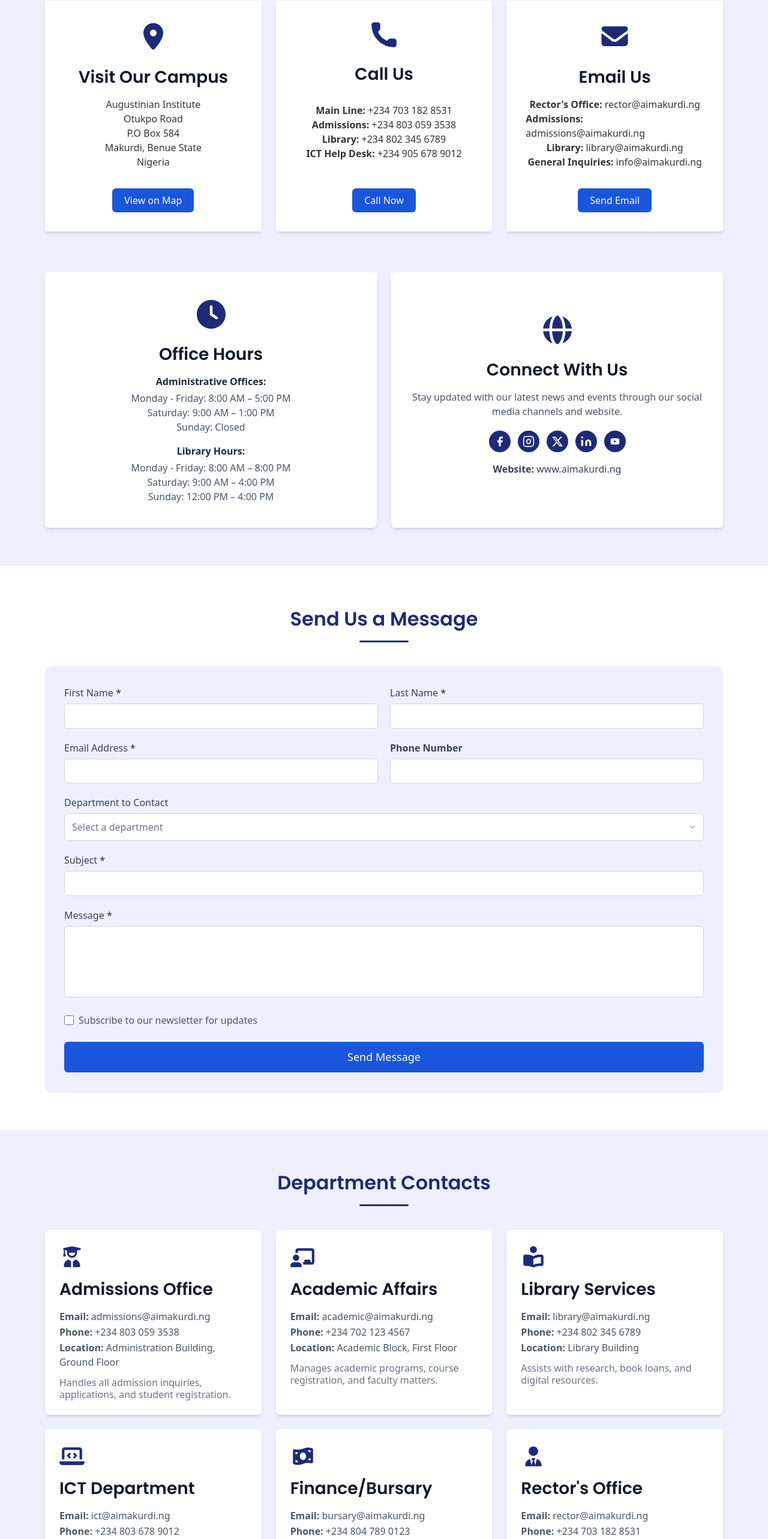
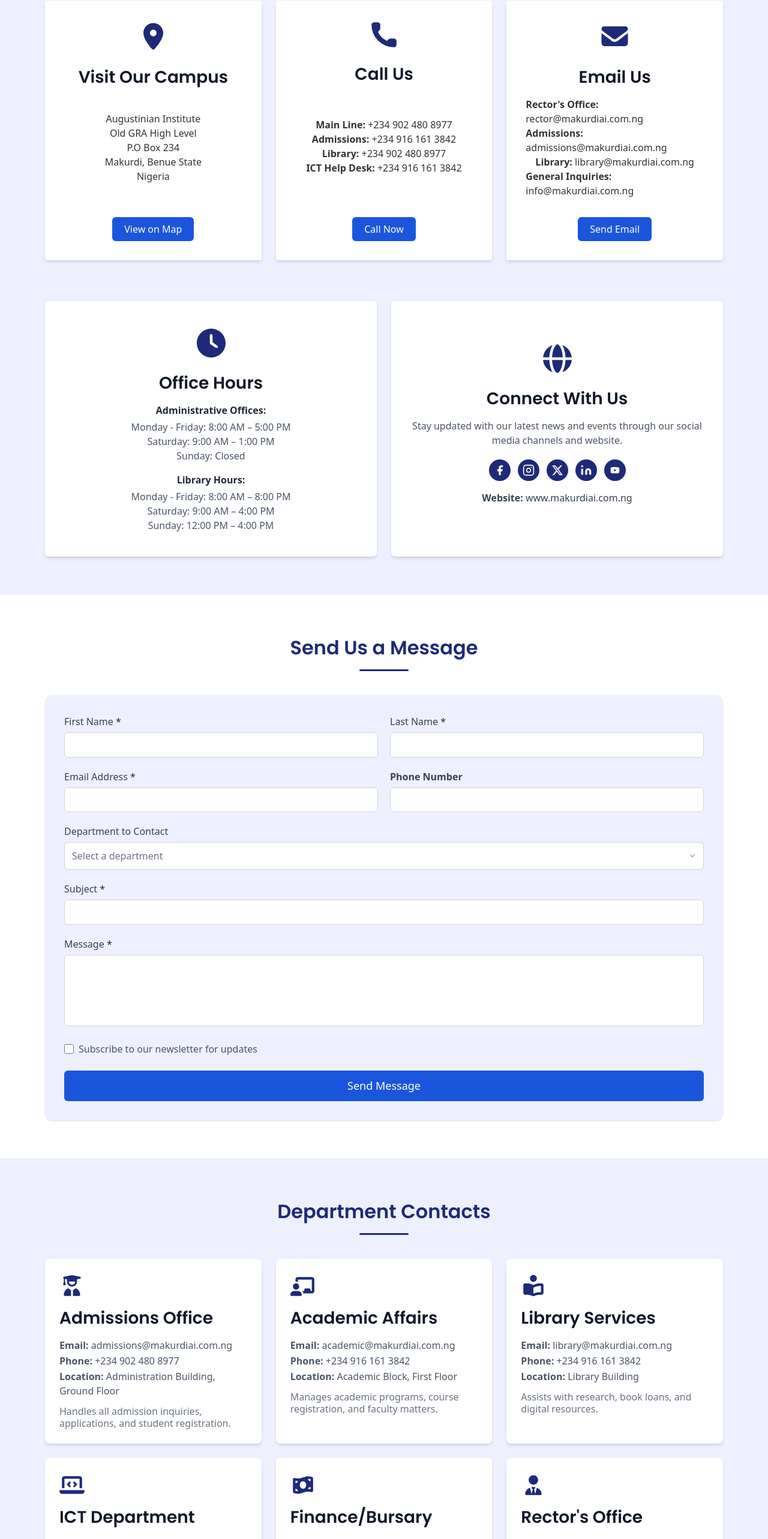
Before and after one commit to Etinmax/ai-makurdi, a Next.js app: page /contact in a window 1280 px wide. Shown: the part 756-3322 px from the top of the page at 60% size. Built offline with nearby package versions, Linux system fonts and the light colour scheme.

Commit message:
contacts update

```diff
--- a/src/app/about/page.tsx
+++ b/src/app/about/page.tsx
@@ -165,7 +165,7 @@ export default function AboutPage() {
 
             {/* Main Image */}
             <img
-              src="/aif.jpg"
+              src="/abc.jpg"
               alt="About institute"
               className="rounded-lg shadow-md w-full object-cover"
             />
--- a/src/app/admissions/page.tsx
+++ b/src/app/admissions/page.tsx
@@ -535,11 +535,11 @@ export default function AdmissionsPage() {
               </div>
               <div className="flex flex-col gap-4">
                 {[
-                  { icon: <Phone size={15} className="text-[#0e6dfa]" />, label: "Phone", val: "+234 703 182 8531, +234 803 059 3538" },
-                  { icon: <Mail size={15} className="text-[#0e6dfa]" />, label: "Email", val: "admissions@aimakurdi.ng" },
-                  { icon: <MapPin size={15} className="text-[#0e6dfa]" />, label: "Address", val: "Admissions Office, Augustinian Institute, Otukpo Road, P.O Box 584, Makurdi" },
+                  { icon: <Phone size={15} className="text-[#0e6dfa]" />, label: "Phone", val: "+234 902 480 8977, +234 916 161 3842" },
+                  { icon: <Mail size={15} className="text-[#0e6dfa]" />, label: "Email", val: "admissions@makurdiai.com.ng" },
+                  { icon: <MapPin size={15} className="text-[#0e6dfa]" />, label: "Address", val: "Admissions Office, Augustinian Institute, Old GRA High Level, P.O Box 234, Makurdi" },
                   { icon: <Clock size={15} className="text-[#0e6dfa]" />, label: "Office Hours", val: "8:00 AM - 5:00 PM (Monday - Friday)" },
-                  { icon: <Globe size={15} className="text-[#0e6dfa]" />, label: "Website", val: "www.aimakurdi.ng" },
+                  { icon: <Globe size={15} className="text-[#0e6dfa]" />, label: "Website", val: "www.makurdiai.com.ng" },
                 ].map((row, i) => (
                   <div key={i} className="flex items-start gap-3 text-[18px] text-gray-700">
                     <div className="w-6 h-6  flex items-center justify-center shrink-0 mt-px ">
--- a/src/app/contact/page.tsx
+++ b/src/app/contact/page.tsx
@@ -141,8 +141,8 @@ export default function ContactPage() {
               <h3 className="text-[28px] font-[600] text-gray-900 mb-3">Visit Our Campus</h3>
               <div className=" flex items-center justify-center flex-col text-[16px] font[400] text-[#333333] leading-6 flex-1">
                 <p>Augustinian Institute</p>
-                <p>Otukpo Road</p>
-                <p>P.O Box 584</p>
+                <p>Old GRA High Level</p>
+                <p>P.O Box 234</p>
                 <p>Makurdi, Benue State</p>
                 <p>Nigeria</p>
               </div>
@@ -158,13 +158,13 @@ export default function ContactPage() {
               </div>
              <h3 className="text-[28px] font-[600] text-gray-900 mb-3">Call Us</h3>
               <div className="flex items-center justify-center flex-col text-[16px] font[400] text-[#333333] leading-6 flex-1">
-                <p><span className="font-[600]">Main Line:</span> +234 703 182 8531</p>
-                <p><span className="font-[600]">Admissions:</span> +234 803 059 3538</p>
-                <p><span className="font-[600]">Library:</span> +234 802 345 6789</p>
-                <p><span className="font-[600]">ICT Help Desk:</span> +234 905 678 9012</p>
+                <p><span className="font-[600]">Main Line:</span> +234 902 480 8977</p>
+                <p><span className="font-[600]">Admissions:</span> +234 916 161 3842</p>
+                <p><span className="font-[600]">Library:</span> +234 902 480 8977</p>
+                <p><span className="font-[600]">ICT Help Desk:</span> +234 916 161 3842</p>
               </div>
               <div className="mt-4 flex justify-center items-center">
-                <BlueBtn href="tel:+2347031828531" label="Call Now" />
+                <BlueBtn href="tel:+2349024808977" label="Call Now" />
               </div>
             </div>
 
@@ -176,13 +176,13 @@ export default function ContactPage() {
 </svg>              </div>
               <h3 className="text-[28px] font-[600] text-gray-900 mb-3">Email Us</h3>
               <div className="flex items-center justify-center flex-col text-[16px] font[400] text-[#333333] leading-6 flex-1">
-                <p><span className="font-[600]">Rector's Office:</span> rector@aimakurdi.ng</p>
-                <p><span className="font-[600]">Admissions:</span> admissions@aimakurdi.ng</p>
-                <p><span className="font-[600]">Library:</span> library@aimakurdi.ng</p>
-                <p><span className="font-[600]">General Inquiries:</span> info@aimakurdi.ng</p>
+                <p><span className="font-[600]">Rector's Office:</span> rector@makurdiai.com.ng</p>
+                <p><span className="font-[600]">Admissions:</span> admissions@makurdiai.com.ng</p>
+                <p><span className="font-[600]">Library:</span> library@makurdiai.com.ng</p>
+                <p><span className="font-[600]">General Inquiries:</span> info@makurdiai.com.ng</p>
               </div>
               <div className="mt-4 flex justify-center items-center">
-                <BlueBtn href="mailto:info@aimakurdi.ng" label="Send Email" />
+                <BlueBtn href="mailto:info@makurdiai.com.ng" label="Send Email" />
               </div>
             </div>
           </div>
@@ -278,7 +278,7 @@ export default function ContactPage() {
   ))}
 </div>
               <div className="text-[16px] text-gray-700 mb-5">
-                <p><span className="font-[600]">Website:</span> www.aimakurdi.ng</p>
+                <p><span className="font-[600]">Website:</span> www.makurdiai.com.ng</p>
               </div>
 
             </div>
@@ -359,8 +359,8 @@ export default function ContactPage() {
            icon: <svg xmlns="http://www.w3.org/2000/svg" viewBox="0 0 640 640" width={42} height={42} fill="#1e2a78">
   <path d="M337.3 51C325.9 48.7 314.2 48.7 302.8 51L115.3 88.5C104.1 90.7 96 100.6 96 112C96 122.3 102.5 131.3 112 134.6L112 208L96.3 286.6C96.1 287.5 96 288.5 96 289.5C96 297.5 102.5 304.1 110.6 304.1L145.5 304.1C153.5 304.1 160.1 297.6 160.1 289.5C160.1 288.5 160 287.6 159.8 286.6L144 208L144 141.3L192 150.9L192 208C192 278.7 249.3 336 320 336C390.7 336 448 278.7 448 208L448 150.9L524.7 135.6C535.9 133.3 544 123.4 544 112C544 100.6 535.9 90.7 524.7 88.5L337.3 51zM320 288C275.8 288 240 252.2 240 208L400 208C400 252.2 364.2 288 320 288zM216.1 384.1C154.7 412.3 112 474.3 112 546.3C112 562.7 125.3 576 141.7 576L296 576L296 430L238.6 387C232.1 382.1 223.4 380.8 216 384.2zM344 576L498.3 576C514.7 576 528 562.7 528 546.3C528 474.3 485.3 412.3 423.9 384.2C416.5 380.8 407.8 382.1 401.3 387L343.9 430L343.9 576z"/>
 </svg>,                title: "Admissions Office",
-                email: "admissions@aimakurdi.ng",
-                phone: "+234 803 059 3538",
+                email: "admissions@makurdiai.com.ng",
+                phone: "+234 902 480 8977",
                 location: "Administration Building, Ground Floor",
                 desc: "Handles all admission inquiries, applications, and student registration.",
               },
@@ -371,8 +371,8 @@ export default function ContactPage() {
                   </svg>
                 ),
                 title: "Academic Affairs",
-                email: "academic@aimakurdi.ng",
-                phone: "+234 702 123 4567",
+                email: "academic@makurdiai.com.ng",
+                phone: "+234 916 161 3842",
                 location: "Academic Block, First Floor",
                 desc: "Manages academic programs, course registration, and faculty matters.",
               },
@@ -381,8 +381,8 @@ export default function ContactPage() {
   <path d="M320 216C368.6 216 408 176.6 408 128C408 79.4 368.6 40 320 40C271.4 40 232 79.4 232 128C232 176.6 271.4 216 320 216zM320 514.7L320 365.4C336.3 358.6 352.9 351.7 369.7 344.7C408.7 328.5 450.5 320.1 492.8 320.1L512 320.1L512 480.1L492.8 480.1C433.7 480.1 375.1 491.8 320.5 514.6L320 514.8zM320 296L294.9 285.5C248.1 266 197.9 256 147.2 256L112 256C85.5 256 64 277.5 64 304L64 496C64 522.5 85.5 544 112 544L147.2 544C197.9 544 248.1 554 294.9 573.5L307.7 578.8C315.6 582.1 324.4 582.1 332.3 578.8L345.1 573.5C391.9 554 442.1 544 492.8 544L528 544C554.5 544 576 522.5 576 496L576 304C576 277.5 554.5 256 528 256L492.8 256C442.1 256 391.9 266 345.1 285.5L320 296z"/>
 </svg>,
                 title: "Library Services",
-                email: "library@aimakurdi.ng",
-                phone: "+234 802 345 6789",
+                email: "library@makurdiai.com.ng",
+                phone: "+234 916 161 3842",
                 location: "Library Building",
                 desc: "Assists with research, book loans, and digital resources.",
               },
@@ -392,8 +392,8 @@ export default function ContactPage() {
   <path d="M64 160C64 124.7 92.7 96 128 96L512 96C547.3 96 576 124.7 576 160L576 400L512 400L512 160L128 160L128 400L64 400L64 160zM0 467.2C0 456.6 8.6 448 19.2 448L620.8 448C631.4 448 640 456.6 640 467.2C640 509.6 605.6 544 563.2 544L76.8 544C34.4 544 0 509.6 0 467.2zM281 273L250 304L281 335C290.4 344.4 290.4 359.6 281 368.9C271.6 378.2 256.4 378.3 247.1 368.9L199.1 320.9C189.7 311.5 189.7 296.3 199.1 287L247.1 239C256.5 229.6 271.7 229.6 281 239C290.3 248.4 290.4 263.6 281 272.9zM393 239L441 287C450.4 296.4 450.4 311.6 441 320.9L393 368.9C383.6 378.3 368.4 378.3 359.1 368.9C349.8 359.5 349.7 344.3 359.1 335L390.1 304L359.1 273C349.7 263.6 349.7 248.4 359.1 239.1C368.5 229.7 383.7 229.7 393 239.1z"/>
 </svg>,
                 title: "ICT Department",
-                email: "ict@aimakurdi.ng",
-                phone: "+234 803 678 9012",
+                email: "ict@makurdiai.com.ng",
+                phone: "+234 916 161 3842",
                 location: "ICT Building",
                 desc: "Technical support, portal issues, and IT infrastructure.",
               },
@@ -402,8 +402,8 @@ export default function ContactPage() {
   <path d="M64 483.6L64 173.5C64 150.3 88.1 134.9 110.3 141.5C198 167.7 260 147 322.4 126.2C386.9 104.7 451.8 83.1 545.7 113.1C564.2 119 576 136.9 576 156.4L576 466.5C576 489.7 551.9 505.1 529.8 498.5C442.1 472.3 380 493 317.7 513.8C253.2 535.3 188.3 556.9 94.4 526.9C75.9 521 64.1 503.1 64.1 483.6zM400 320C400 267 364.2 224 320 224C275.8 224 240 267 240 320C240 373 275.8 416 320 416C364.2 416 400 373 400 320zM184 477.6C188.4 477.6 191.9 473.8 191.2 469.5C186.6 441.7 164.2 420 136 416.5C131.6 416 128 419.6 128 424L128 463.9C128 467.5 130.4 470.7 134 471.6C151.9 475.8 168.3 477.7 184 477.7zM502.5 426.5C507.5 427.3 512 423.5 512 418.5L512 375.9C512 371.5 508.4 367.8 504 368.4C478.8 371.5 458.1 389.3 450.8 413C449.4 417.7 453.1 422.1 458 422.2C472.2 422.6 487 423.9 502.4 426.5zM512 216L512 176.1C512 172.5 509.5 169.3 506 168.4C488.1 164.2 471.7 162.3 456 162.3C451.6 162.3 448.1 166.1 448.8 170.4C453.4 198.2 475.8 219.9 504 223.4C508.4 223.9 512 220.3 512 215.9zM189.2 226.9C190.6 222.2 186.9 217.8 182 217.7C167.8 217.3 153 216 137.6 213.4C132.6 212.6 128.1 216.4 128.1 221.4L128 264C128 268.4 131.6 272.1 136 271.5C161.2 268.4 181.9 250.6 189.2 226.9z"/>
 </svg>,
                 title: "Finance/Bursary",
-                email: "bursary@aimakurdi.ng",
-                phone: "+234 804 789 0123",
+                email: "bursary@makurdiai.com.ng",
+                phone: "+234 916 161 3842",
                 location: "Administration Building, First Floor",
                 desc: "Tuition payments, fee inquiries, and financial matters.",
               },
@@ -412,8 +412,8 @@ export default function ContactPage() {
   <path d="M320 312C253.7 312 200 258.3 200 192C200 125.7 253.7 72 320 72C386.3 72 440 125.7 440 192C440 258.3 386.3 312 320 312zM289.5 368L350.5 368C360.2 368 368 375.8 368 385.5C368 389.7 366.5 393.7 363.8 396.9L336.4 428.9L367.4 544L368 544L402.6 405.5C404.8 396.8 413.7 391.5 422.1 394.7C484 418.3 528 478.3 528 548.5C528 563.6 515.7 575.9 500.6 575.9L139.4 576C124.3 576 112 563.7 112 548.6C112 478.4 156 418.4 217.9 394.8C226.3 391.6 235.2 396.9 237.4 405.6L272 544.1L272.6 544.1L303.6 429L276.2 397C273.5 393.8 272 389.8 272 385.6C272 375.9 279.8 368.1 289.5 368.1z"/>
 </svg>,
                 title: "Rector's Office",
-                email: "rector@aimakurdi.ng",
-                phone: "+234 703 182 8531",
+                email: "rector@makurdiai.com.ng",
+                phone: "+234 902 480 8977",
                 location: "Administration Building, Second Floor",
                 desc: "Executive matters, institutional policies, and strategic direction.",
               },
@@ -457,11 +457,11 @@ export default function ContactPage() {
             {[
               {
                 title: "From Makurdi City Center",
-                desc: "Take the Otukpo Road heading east. The Institute is located approximately 5km from the city center, on the right side of the road.",
+                desc: "Take the Old GRA heading east. The Institute is located approximately 5km from the city center, on the right side of the road.",
               },
               {
                 title: "Public Transportation",
-                desc: "Take a bus or taxi heading to Otukpo and ask to be dropped at Augustinian Institute. Most drivers are familiar with the location.",
+                desc: "Take a bus or taxi heading to Old GRA and ask to be dropped at Augustinian Institute. Most drivers are familiar with the location.",
               },
               {
                 title: "Parking Information",
--- a/src/components/About.tsx
+++ b/src/components/About.tsx
@@ -32,7 +32,7 @@ export default function AboutSection() {
 
             {/* Main Image */}
             <img
-              src="/aif.jpg"
+              src="/abc.jpg"
               alt="About institute"
               className="rounded-lg shadow-md w-full object-cover"
             />
--- a/src/components/Footer.tsx
+++ b/src/components/Footer.tsx
@@ -16,7 +16,7 @@ export default function Footer() {
             <div className="flex flex-col gap-5 text-[15px] text-gray-300">
               <div className="flex items-start gap-3">
                 <Phone size={17} className="text-[#3b4fd8] mt-0.5 shrink-0" />
-                <span>+2347031828531, +2348030593538</span>
+                <span>+2349161613842, +2349024808977</span>
               </div>
               <div className="flex items-center gap-3">
                 <Mail size={17} className="text-[#3b4fd8] shrink-0" />
@@ -28,7 +28,7 @@ export default function Footer() {
               </div>
               <div className="flex items-start gap-3">
                 <MapPin size={17} className="text-[#3b4fd8] mt-0.5 shrink-0" />
-                <span>Otukpo Road, P.O Box 584, Makurdi</span>
+                <span>Old GRA-High Level, P.O Box 234, Makurdi</span>
               </div>
             </div>
 
```
Also changed, not shown: public/abc.jpg (added), public/abt.jpg (added).
